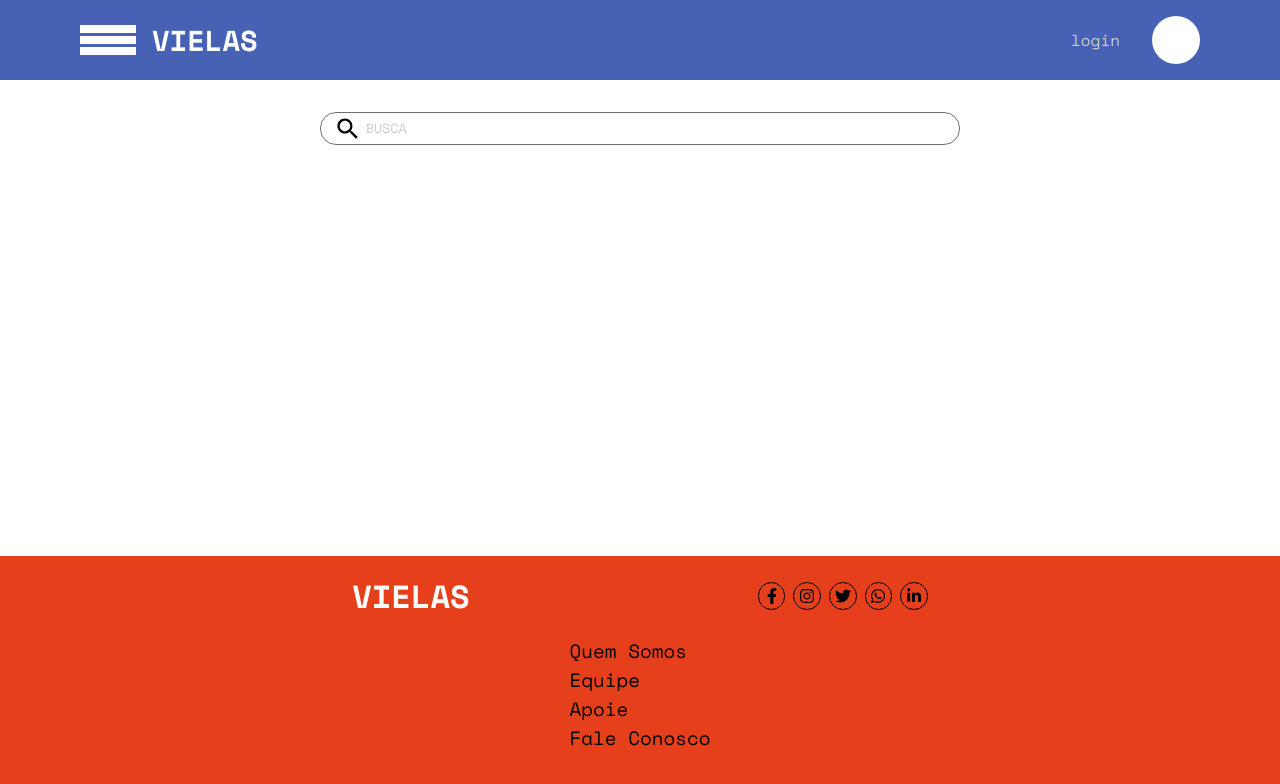
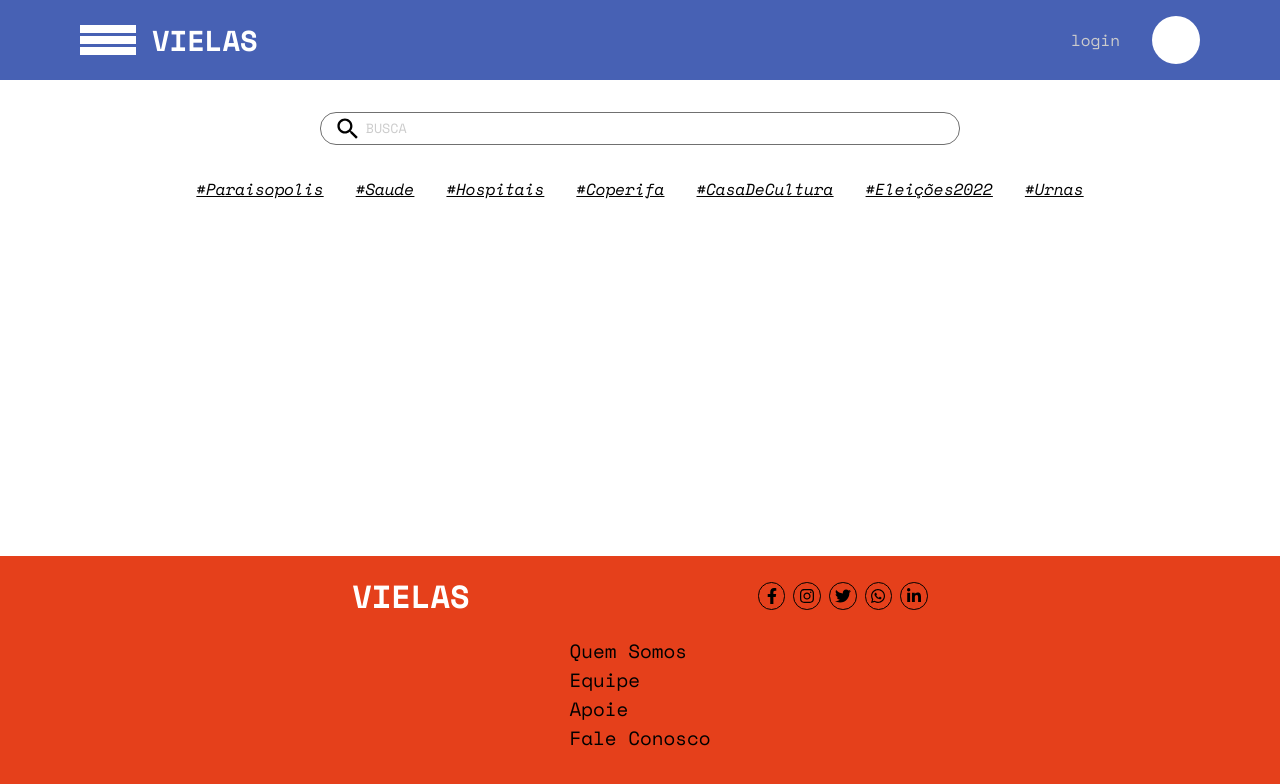
Before and after one commit to monalizaloren/ProjetoVielas-TQ09, a React (Vite) app: page / in a window 1280 px wide. Shown: the top 784 px of the page. Built offline with nearby package versions, Linux system fonts and the light colour scheme.

Commit message:
Criado o componente TagCollections

```diff
--- a/src/components/Footer/FooterContainer.jsx
+++ b/src/components/Footer/FooterContainer.jsx
@@ -13,6 +13,15 @@ const FooterContainer = styled.footer`
   flex-direction: column;
   align-items: center;
   gap: 1rem;
+
+  a {
+    color: var(--colorBlack);
+    text-decoration: none;
+  }
+
+  ul {
+    list-style: none;
+  }
 
   .title-icon-social-footer {
     width: 100%;
@@ -33,7 +42,7 @@ const FooterContainer = styled.footer`
   }
 
   i {
-    border: 1px solid #000;
+    border: 1px solid var(--colorBlack);
     border-radius: 50%;
     padding: 0.3rem;
     display: flex;
@@ -44,15 +53,6 @@ const FooterContainer = styled.footer`
   li {
     font-size: 1.2em;
   }
-
-  a {
-    color: #000;
-    text-decoration: none;
-  }
-
-  ul {
-    list-style: none;
-  }
 `;
 
 export default FooterContainer;
--- a/src/components/Main/MainContainer.jsx
+++ b/src/components/Main/MainContainer.jsx
@@ -2,7 +2,8 @@ import styled from "styled-components";
 
 const MainContainer = styled.main`
   display: flex;
-  justify-content: center;
+  flex-direction: column;
+  align-items: center;
 `;
 
 export default MainContainer;
--- a/src/components/Search/SearchContainer.jsx
+++ b/src/components/Search/SearchContainer.jsx
@@ -2,7 +2,7 @@ import styled from "styled-components";
 
 const SearchContainer = styled.section`
   position: relative;
-  margin-top: 2rem;
+  margin: 2rem;
   width: 50%;
 
   input {
--- /dev/null
+++ b/src/components/TagCollections/TagCollectionsContainer.jsx
@@ -0,0 +1,14 @@
+import styled from "styled-components";
+
+const TagCollectionsContainer = styled.section`
+  display: flex;
+  gap: 2rem;
+
+  a {
+    color: var(--colorBlack);
+    text-decoration: underline;
+    font-style: italic;
+  }
+`;
+
+export default TagCollectionsContainer;
--- /dev/null
+++ b/src/components/TagCollections/index.jsx
@@ -0,0 +1,18 @@
+import { Link } from "react-router-dom";
+import TagCollectionsContainer from "./TagCollectionsContainer";
+
+const TagCollections = () => {
+  return (
+    <TagCollectionsContainer>
+      <Link to="collections/paraisopolis">#Paraisopolis</Link>
+      <Link to="collections/saude">#Saude</Link>
+      <Link to="collections/hospitais">#Hospitais</Link>
+      <Link to="collections/coperifa">#Coperifa</Link>
+      <Link to="collections/casa-da-cultura">#CasaDeCultura</Link>
+      <Link to="collections/eleicoes-2022">#Eleições2022</Link>
+      <Link to="collections/urnas">#Urnas</Link>
+    </TagCollectionsContainer>
+  );
+};
+
+export default TagCollections;
--- a/src/pages/HomePage/index.jsx
+++ b/src/pages/HomePage/index.jsx
@@ -1,10 +1,12 @@
 import Search from "../../components/Search";
+import TagCollections from "../../components/TagCollections";
 import Layout from "../../layout";
 
 const HomePage = () => {
   return (
     <Layout>
       <Search />
+      <TagCollections />
     </Layout>
   );
 };
```
